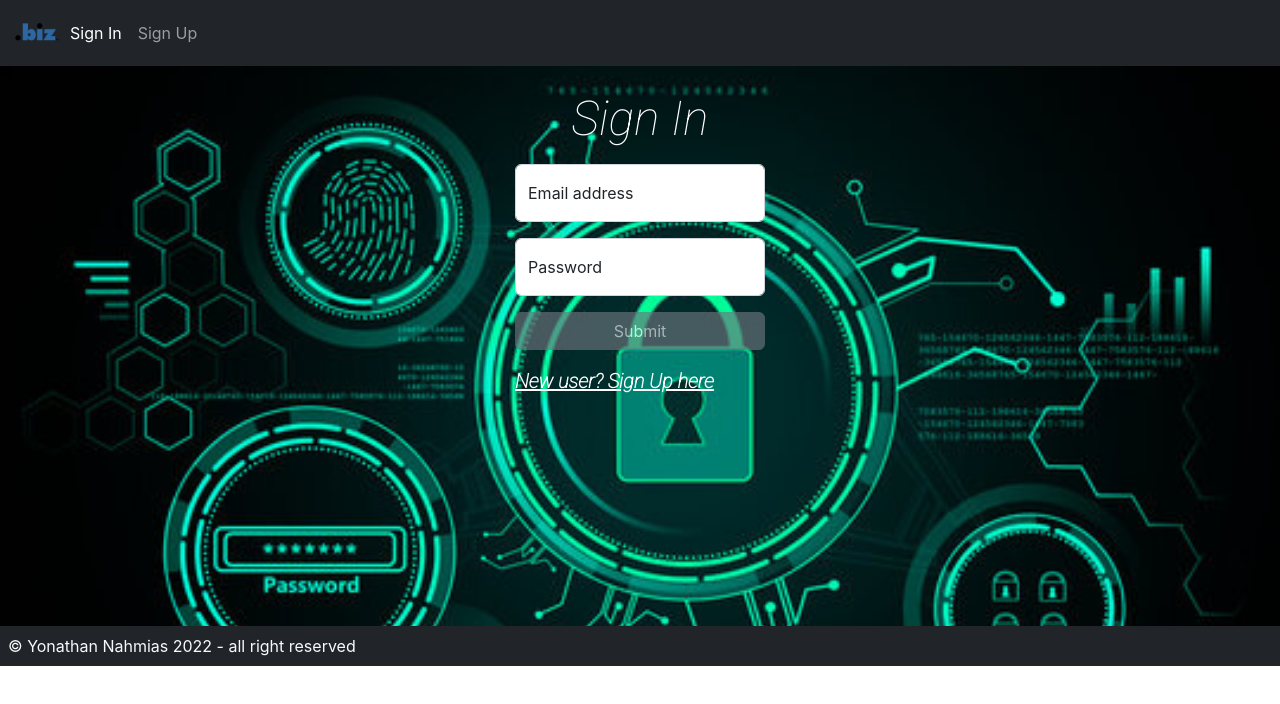
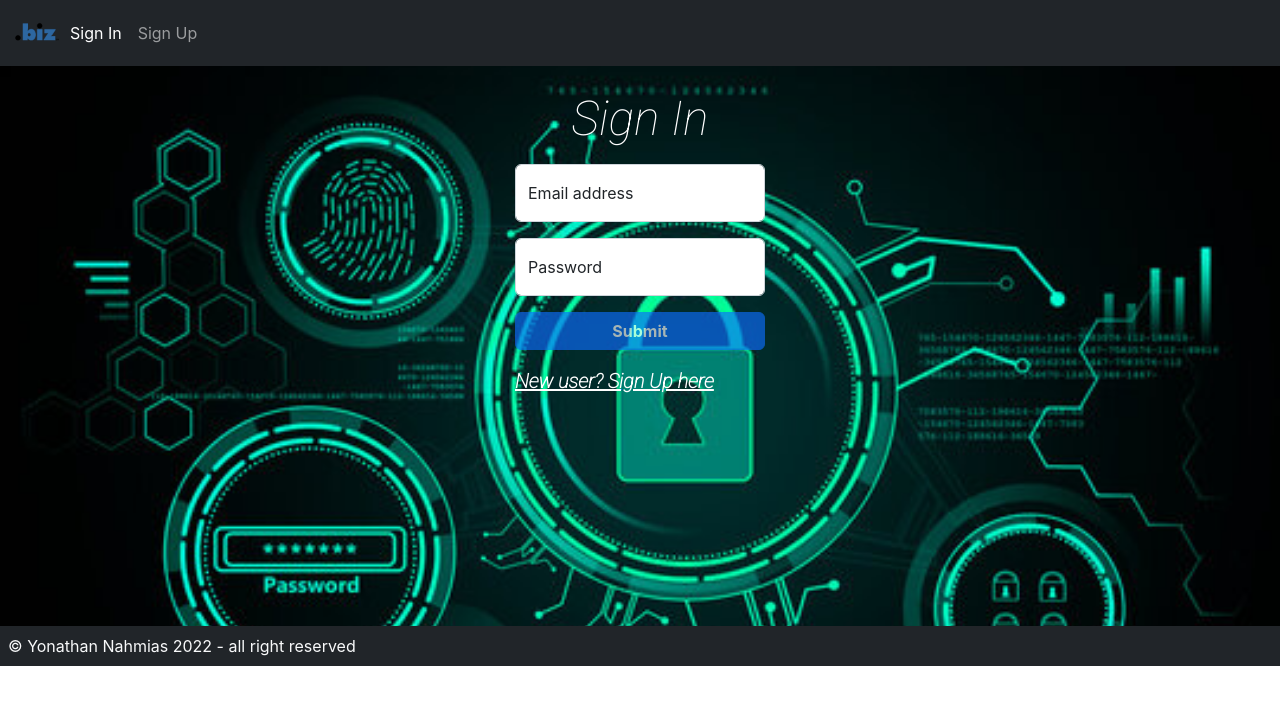
Before and after one commit to jnahmias83/biz-client, a React (Create React App) app: page /SignIn in a window 1280 px wide. Shown: the top 704 px of the page. Built offline with nearby package versions, Linux system fonts and the light colour scheme.

Commit message:
last commit 23.10.22

```diff
--- a/src/App.tsx
+++ b/src/App.tsx
@@ -10,7 +10,6 @@ import EditCard from './components/EditCard';
 import Footer from './components/Footer';
 import PageNotFound from './components/PageNotFound';
 import Home from './components/Home';
-import { getIsLogged } from "./services/usersService";
 
 function App() {
   const myName: string = "Yonathan Nahmias";
--- a/src/components/EditCard.tsx
+++ b/src/components/EditCard.tsx
@@ -142,10 +142,10 @@ const EditCard: FunctionComponent<EditCardProps> = () => {
         <div>
           <button
             type="submit"
-            className="btn btn-secondary w-100"
+            className="btn btn-primary w-100"
             disabled={!(formik.isValid && formik.dirty)}
           >
-            Submit
+            <strong>Submit</strong>
           </button>
         </div>
       </form>
--- a/src/components/NewCard.tsx
+++ b/src/components/NewCard.tsx
@@ -127,10 +127,10 @@ const NewCard: FunctionComponent<NewCardProps> = () => {
         <div>
           <button
             type="submit"
-            className="btn btn-secondary w-100"
+            className="btn btn-primary w-100"
             disabled={!(formik.isValid && formik.dirty)}
           >
-            Submit
+            <strong>Submit</strong>
           </button>
         </div>
       </form>
--- a/src/components/SignIn.tsx
+++ b/src/components/SignIn.tsx
@@ -83,14 +83,22 @@ const SignIn: FunctionComponent<SignInProps> = () => {
           <div>
             <button
               type="submit"
-              className="btn btn-secondary w-100"
+              className="btn btn-primary w-100"
               disabled={!(formik.isValid && formik.dirty)}
             >
-              Submit
+              <strong>Submit</strong>
             </button>
             <p className="tect-center mt-3">
               <Link to="/SignUp">
-                <strong style={{color:"white",fontSize:"20px",textDecoration:"underline"}}>New user? Sign Up here</strong>
+                <strong
+                  style={{
+                    color: "white",
+                    fontSize: "20px",
+                    textDecoration: "underline",
+                  }}
+                >
+                  New user? Sign Up here
+                </strong>
               </Link>
             </p>
           </div>
--- a/src/components/SignUp.tsx
+++ b/src/components/SignUp.tsx
@@ -118,10 +118,10 @@ const SignUp: FunctionComponent<SignUpProps> = () => {
           <div>
             <button
               type="submit"
-              className="btn btn-secondary w-100 my-2"
+              className="btn btn-primary w-100 my-2"
               disabled={!(formik.isValid && formik.dirty)}
             >
-              Submit
+              <strong>Submit</strong>
             </button>
             <p className="tect-center mt-3">
               <Link to="/SignIn">
```
